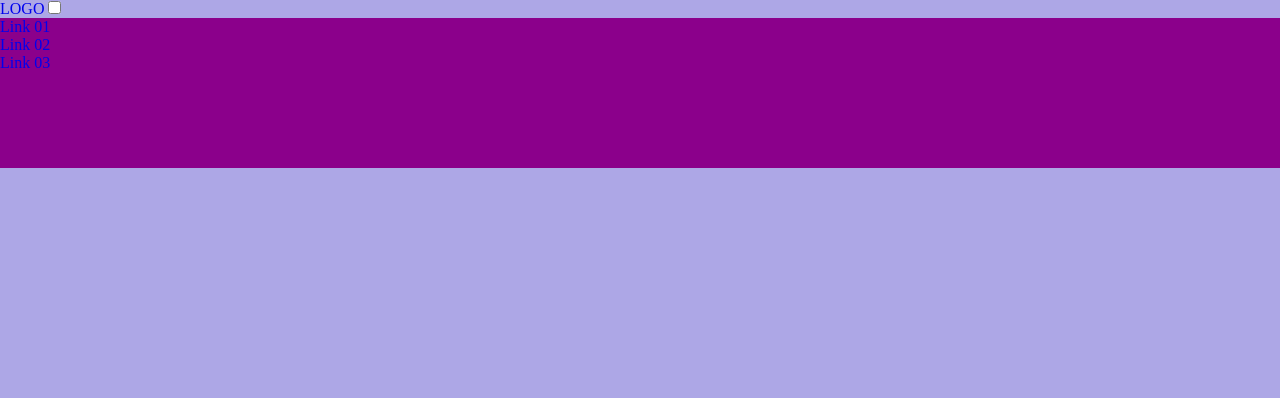
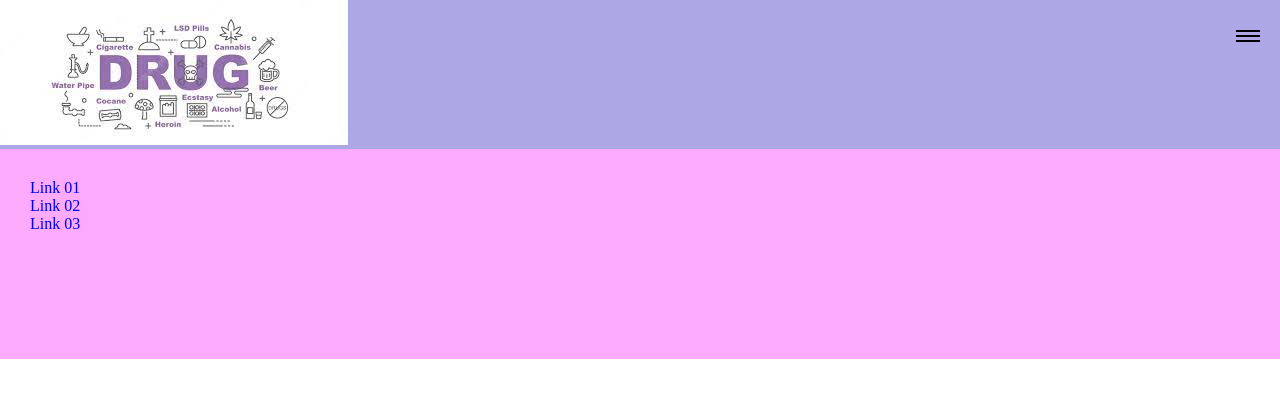
Before and after one commit to josuecarvalho/2h2t, a plain HTML site: page index.html in a window 1280 px wide. Drawn offline with Linux system fonts and the light colour scheme.

Commit message:
Add files via upload

```diff
--- a/estilo.css
+++ b/estilo.css
@@ -19,12 +19,8 @@
 @media screen and (min-width: 1280px) {
     .menu {
         height: 150px;
-        background-color: darkmagenta;
+        background-color: rgb(252, 170, 252);
     }
-}
-.drugs {
-    width: 100%;
-    height: 100px;
 }
 :root {
     --cor-fundo: rgb(173, 167, 230);
@@ -43,12 +39,60 @@ ul {
     top: 0;
     width: 100vw;
 }
-.logo {
-    display: inline-block;
-}
 .nav {
     width: 100vw;
     height: 100vh;
     position: fixed;
     background-color: var(--cor-fundo);
 }
+.nav {
+    max-height: 0;
+    transition: max-heigth .5s ease-out;
+}
+.menu {
+    display: block;
+    padding: 30px;
+    color: var(--cor-fonte);
+}
+.menu a:hover {
+    background-color: var(--cor-hover);
+}
+
+.hamb {
+    cursor: pointer;
+    float: right;
+    padding: 35px 20px;
+}
+.hamb-line {
+    background-color: var(--cor-fonte);
+    display: block;
+    height: 2px;
+    position: relative;
+    width: 24px;
+}
+.hamb-line::after,
+.hamb-line::before {
+    background-color: var(--cor-fonte);
+    content: '';
+    display: block;
+    height: 100%;
+    position: absolute;
+    transform: all .2s ease-out;
+    width: 100%;
+}
+.hamb-line::before {
+    top: 5px;
+}
+.hamb-line::after {
+    top: -5px;
+}
+.side-menu {
+    display: none;
+}
+.logo {
+    display: inline;
+}
+#logo {
+    width: 10vw;
+    height: 10vh;
+}
--- a/index.html
+++ b/index.html
@@ -9,7 +9,7 @@
 </head>
 <body>
     <header class="header">
-        <a href="index.html" class="logo">LOGO</a>
+        <a href="index.html" class="logo"><img src="download.jpeg" alt="" class="drugs"></a>
         <input type="checkbox" id="side-menu" class="side-menu">
         <label for="side-menu" class="hamb"><span class="hamb-line"></span></label>
         <nav class="nav">
@@ -21,7 +21,6 @@
         </nav>
     </header>
     <section class="conteudo">
-        <img src="download.jpeg" alt="" class="drugs">
     </section>
     <footer class="rodape">
         @Gastao Vidigal <br>
```
